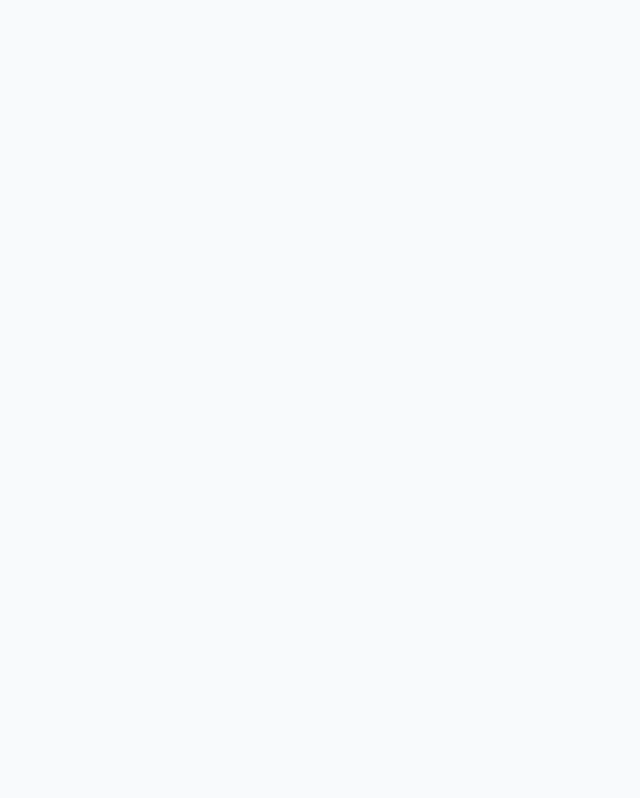
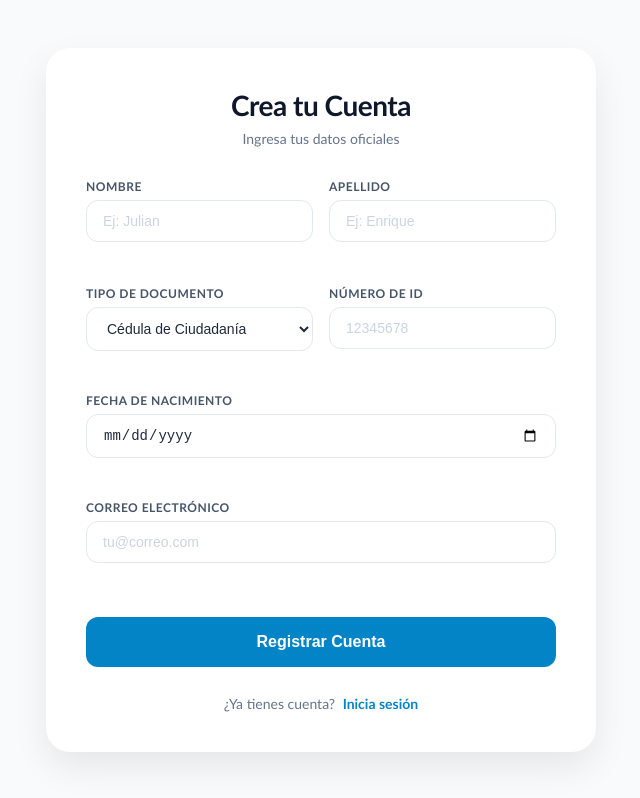
Before and after one commit to julian-bc/Financial-App, a React (Vite) app: page /register in a window 1280 px wide. Before the commit this address had no page. Shown: the whole page, without its empty margins (319-959 px from the left). Built offline with nearby package versions, Linux system fonts and the light colour scheme.

Commit message:
add register page

```diff
--- a/package.json
+++ b/package.json
@@ -10,10 +10,14 @@
     "preview": "vite preview"
   },
   "dependencies": {
+    "@hookform/resolvers": "^5.2.2",
+    "axios": "^1.15.0",
     "lucide-react": "^1.8.0",
     "react": "^19.2.4",
     "react-dom": "^19.2.4",
-    "react-router-dom": "^7.14.1"
+    "react-hook-form": "^7.72.1",
+    "react-router-dom": "^7.14.1",
+    "zod": "^4.3.6"
   },
   "devDependencies": {
     "@eslint/js": "^9.39.4",
--- a/src/App.tsx
+++ b/src/App.tsx
@@ -1,6 +1,7 @@
 import { BrowserRouter, Route, Routes } from 'react-router-dom';
 import Account from './pages/Account';
 import Login from './pages/Login';
+import Register from './pages/Register';
 
 function App() {
   return (
@@ -8,6 +9,7 @@ function App() {
       <Routes>
         <Route index element={<Account/>} />
         <Route path='/login' element={<Login/>} />
+        <Route path='/register' element={<Register/>} />
       </Routes>
     </BrowserRouter>
   );
--- a/src/assets/mockData/card.ts
+++ b/src/assets/mockData/card.ts
@@ -1,7 +1,7 @@
 export const cardsData = [
   {
     id: 1,
-    cardNumber: "4532 8190 2243 5678",
+    cardNumber: "**** **** **** 5678",
     cardHolder: "Nolan Grayson",
     balance: 1250050.75,
     type: "SAVING",
--- /dev/null
+++ b/src/pages/Register.tsx
@@ -0,0 +1,120 @@
+import { useForm } from 'react-hook-form';
+import { zodResolver } from '@hookform/resolvers/zod';
+import * as z from 'zod';
+import './styles/Register.css';
+
+const registerSchema = z.object({
+  idType: z.enum(['CIUDADANIA_CEDULA', 'EXTRANJERIA_CEDULA', 'PASAPORTE', 'PEP']),
+  idNum: z.string().min(5, "El número de documento es demasiado corto"),
+  firstName: z.string().min(2, "El nombre es obligatorio"),
+  lastName: z.string().min(2, "El apellido es obligatorio"),
+  email: z.string().email("Correo electrónico inválido"),
+  birthDate: z.string().refine((date) => !isNaN(Date.parse(date)), {
+    message: "Fecha de nacimiento inválida",
+  }),
+});
+
+type RegisterFormData = z.infer<typeof registerSchema>;
+
+function Register() {
+  const {
+    register,
+    handleSubmit,
+    formState: { errors },
+  } = useForm<RegisterFormData>({
+    resolver: zodResolver(registerSchema),
+    defaultValues: {
+      idType: 'CIUDADANIA_CEDULA'
+    }
+  });
+
+  const onSubmit = (data: RegisterFormData) => {
+    console.log("🚀 Datos validados listos para el backend:", data);
+    alert("Registro exitoso. Redirigiendo...");
+    window.location.href = '/login';
+  };
+
+  return (
+    <div className="register-page-container">
+      <div className="register-card">
+        <h1 className="register-title">Crea tu Cuenta</h1>
+        <p className="register-subtitle">Ingresa tus datos oficiales</p>
+
+        <form onSubmit={handleSubmit(onSubmit)} className="register-form">
+
+          <div className="form-row">
+            <div className="form-group">
+              <label className="form-label">Nombre</label>
+              <input
+                {...register("firstName")}
+                className={`form-input ${errors.firstName ? 'input-error' : ''}`}
+                placeholder="Ej: Julian"
+              />
+              {errors.firstName && <span className="error-msg">{errors.firstName.message}</span>}
+            </div>
+
+            <div className="form-group">
+              <label className="form-label">Apellido</label>
+              <input
+                {...register("lastName")}
+                className={`form-input ${errors.lastName ? 'input-error' : ''}`}
+                placeholder="Ej: Enrique"
+              />
+              {errors.lastName && <span className="error-msg">{errors.lastName.message}</span>}
+            </div>
+          </div>
+
+          <div className="form-row">
+            <div className="form-group">
+              <label className="form-label">Tipo de Documento</label>
+              <select {...register("idType")} className="form-input">
+                <option value="CIUDADANIA_CEDULA">Cédula de Ciudadanía</option>
+                <option value="EXTRANJERIA_CEDULA">Cédula de Extranjería</option>
+                <option value="PASAPORTE">Pasaporte</option>
+                <option value="PEP">PEP</option>
+              </select>
+            </div>
+
+            <div className="form-group">
+              <label className="form-label">Número de ID</label>
+              <input
+                {...register("idNum")}
+                className={`form-input ${errors.idNum ? 'input-error' : ''}`}
+                placeholder="12345678"
+              />
+              {errors.idNum && <span className="error-msg">{errors.idNum.message}</span>}
+            </div>
+          </div>
+
+          <div className="form-group">
+            <label className="form-label">Fecha de Nacimiento</label>
+            <input
+              type="date"
+              {...register("birthDate")}
+              className={`form-input ${errors.birthDate ? 'input-error' : ''}`}
+            />
+            {errors.birthDate && <span className="error-msg">{errors.birthDate.message}</span>}
+          </div>
+
+          <div className="form-group">
+            <label className="form-label">Correo Electrónico</label>
+            <input
+              {...register("email")}
+              className={`form-input ${errors.email ? 'input-error' : ''}`}
+              placeholder="tu@correo.com"
+            />
+            {errors.email && <span className="error-msg">{errors.email.message}</span>}
+          </div>
+
+          <button type="submit" className="btn-register">Registrar Cuenta</button>
+
+          <p className="register-footer">
+            ¿Ya tienes cuenta? <a href="/login">Inicia sesión</a>
+          </p>
+        </form>
+      </div>
+    </div>
+  );
+}
+
+export default Register;
--- /dev/null
+++ b/src/pages/styles/Register.css
@@ -0,0 +1,171 @@
+/* Register.css */
+
+/* Contenedor principal para centrar la tarjeta en pantalla */
+.register-page-container {
+  display: flex;
+  justify-content: center;
+  align-items: center;
+  min-height: 100vh;
+  background-color: #f8fafc; /* Gris azulado muy suave */
+  padding: 40px 20px;
+  font-family: 'Trebuchet MS', sans-serif;
+  box-sizing: border-box;
+}
+
+/* Tarjeta blanca central */
+.register-card {
+  background: white;
+  padding: 40px;
+  border-radius: 24px;
+  box-shadow: 0 15px 35px rgba(0, 0, 0, 0.08);
+  width: 100%;
+  max-width: 550px; /* Un poco más ancha para las filas dobles */
+}
+
+.register-title {
+  font-size: 28px;
+  font-weight: 800;
+  color: #0f172a;
+  margin: 0 0 8px 0;
+  text-align: center;
+  letter-spacing: -0.5px;
+}
+
+.register-subtitle {
+  color: #64748b;
+  text-align: center;
+  margin-bottom: 32px;
+  font-size: 14px;
+}
+
+.register-form {
+  display: flex;
+  flex-direction: column;
+  gap: 4px; /* Espacio pequeño, el margen real lo da el form-group */
+}
+
+/* Filas con dos columnas (Nombre/Apellido y Tipo/Número) */
+.form-row {
+  display: grid;
+  grid-template-columns: 1fr 1fr;
+  gap: 16px;
+}
+
+/* Grupos de formulario: Label + Input + Error */
+.form-group {
+  display: flex;
+  flex-direction: column;
+  margin-bottom: 18px;
+  min-height: 85px; /* Altura mínima para que los errores no muevan el diseño */
+}
+
+.form-label {
+  font-size: 12px;
+  font-weight: 700;
+  text-transform: uppercase;
+  color: #475569;
+  margin-bottom: 6px;
+  display: block;
+  letter-spacing: 0.5px;
+}
+
+/* Estilo base para Inputs y Selects */
+.form-input {
+  width: 100%;
+  padding: 12px 16px;
+  border: 1.5px solid #e2e8f0;
+  border-radius: 12px;
+  font-size: 14px;
+  color: #1e293b;
+  transition: all 0.3s ease;
+  box-sizing: border-box;
+  background-color: #ffffff;
+}
+
+.form-input::placeholder {
+  color: #cbd5e1;
+}
+
+.form-input:focus {
+  outline: none;
+  border-color: #0284c7; /* Azul bancario */
+  box-shadow: 0 0 0 4px rgba(2, 132, 199, 0.1);
+}
+
+/* Estilo para errores de Zod */
+.form-input.input-error {
+  border-color: #ef4444;
+  background-color: #fffafb;
+}
+
+.form-input.input-error:focus {
+  box-shadow: 0 0 0 4px rgba(239, 68, 68, 0.1);
+}
+
+.error-msg {
+  color: #ef4444;
+  font-size: 11px;
+  font-weight: 600;
+  margin-top: 5px;
+  display: block;
+}
+
+/* Botón de registro */
+.btn-register {
+  width: 100%;
+  padding: 16px;
+  background-color: #0284c7;
+  color: white;
+  border: none;
+  border-radius: 12px;
+  font-size: 16px;
+  font-weight: 700;
+  cursor: pointer;
+  transition: all 0.3s cubic-bezier(0.4, 0, 0.2, 1);
+  margin-top: 10px;
+}
+
+.btn-register:hover {
+  background-color: #1e293b;
+  transform: translateY(-2px);
+  box-shadow: 0 8px 15px rgba(15, 23, 42, 0.2);
+}
+
+.btn-register:active {
+  transform: translateY(0);
+}
+
+/* Footer con enlace al login */
+.register-footer {
+  text-align: center;
+  font-size: 14px;
+  color: #64748b;
+  margin-top: 24px;
+}
+
+.register-footer a {
+  color: #0284c7;
+  text-decoration: none;
+  font-weight: 700;
+  margin-left: 4px;
+}
+
+.register-footer a:hover {
+  text-decoration: underline;
+}
+
+/* Adaptabilidad para móviles */
+@media (max-width: 500px) {
+  .form-row {
+    grid-template-columns: 1fr; /* Una sola columna en celulares */
+    gap: 0;
+  }
+
+  .register-card {
+    padding: 30px 20px;
+  }
+
+  .register-title {
+    font-size: 24px;
+  }
+}
```
Also changed, not shown: 1 other file (tests, documents, lock files or other folders).
